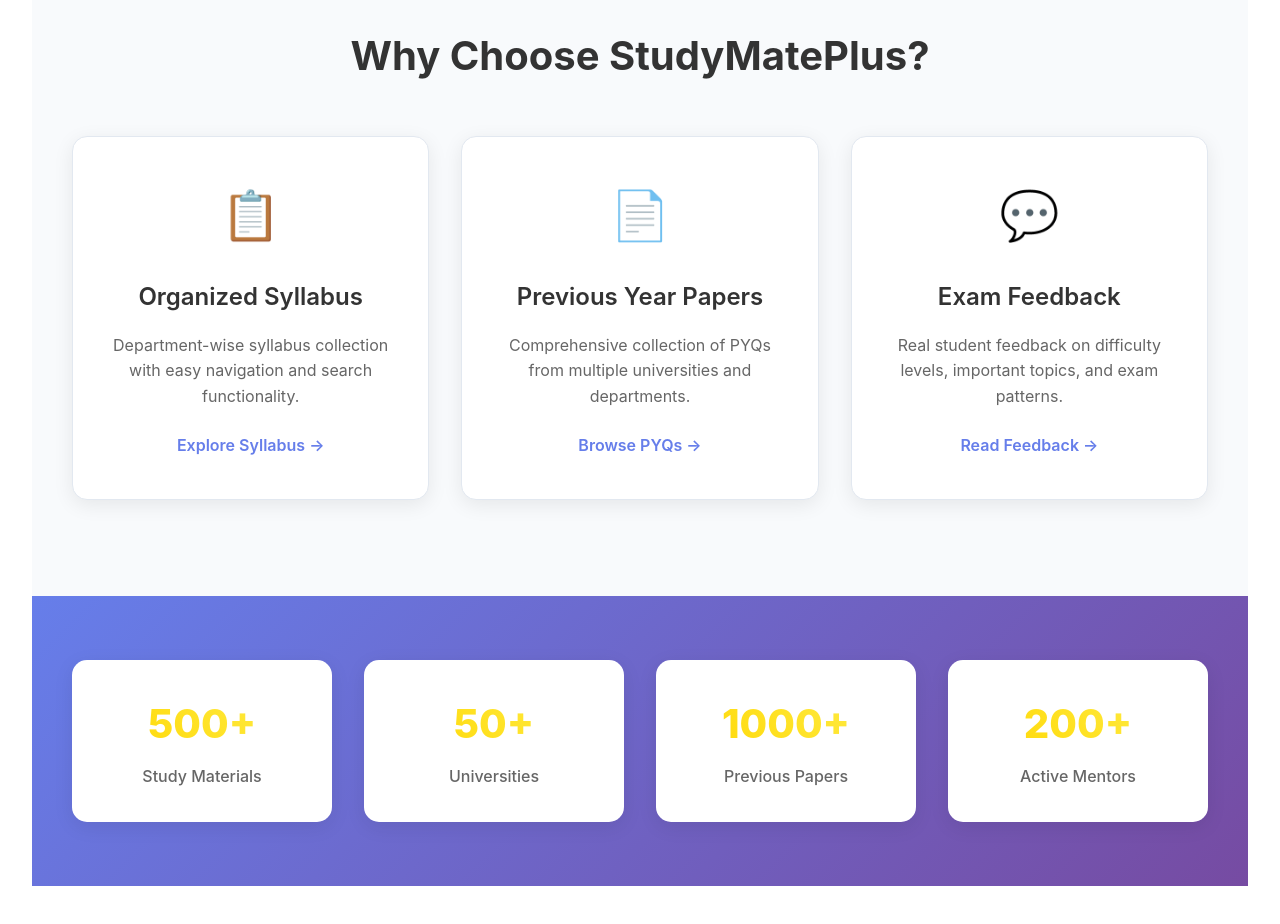
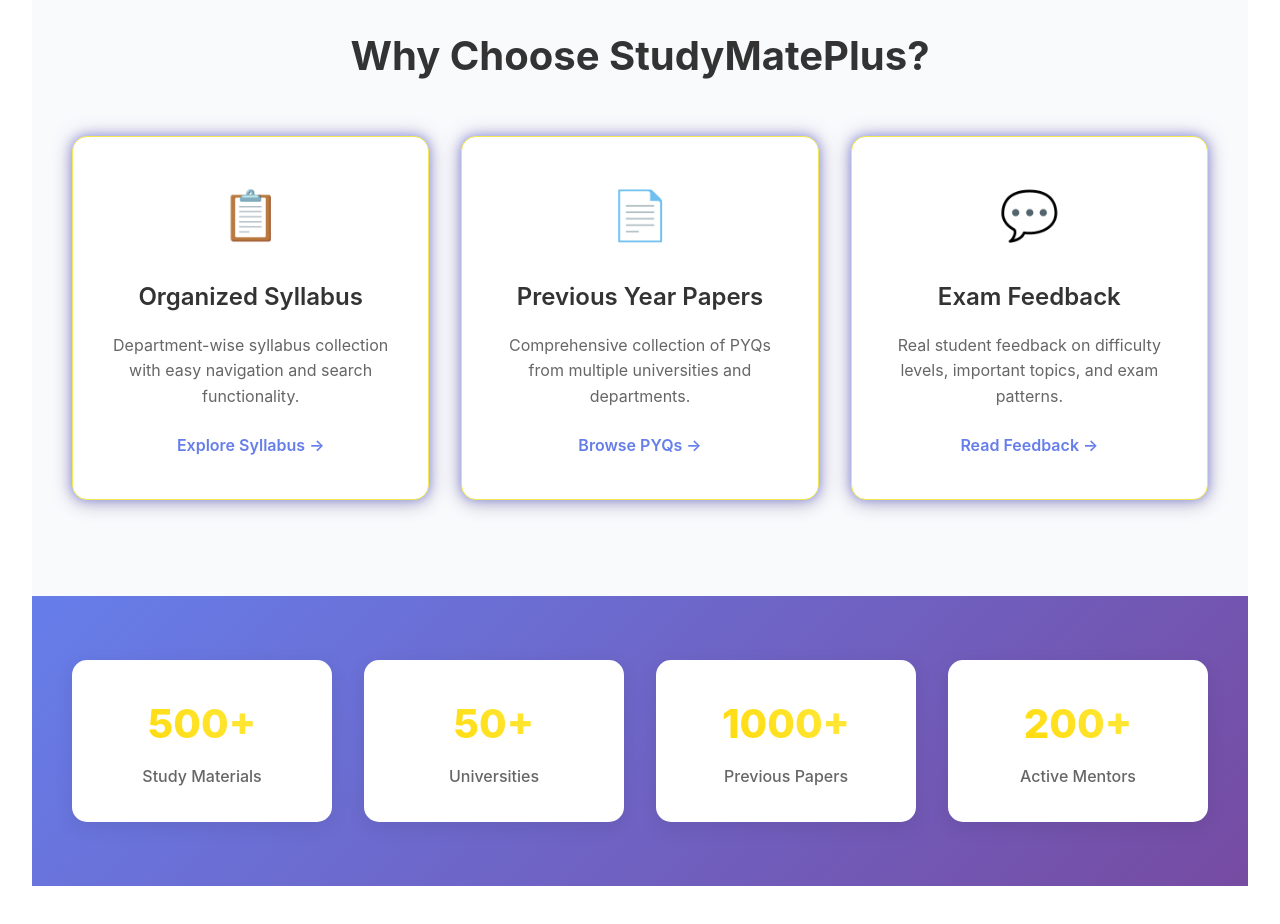
Before and after one commit to lovelymahor/StudyMatePlus, a React (Create React App) app in the folder client/: page / in a window 1280 px wide. Shown: the part 920-1844 px from the top of the page. Built offline with nearby package versions, Linux system fonts and the light colour scheme; no server answers.

Commit message:
Enhanced Feature Cards with Neon Glow Effect in Why Choose StudyMatePlus section

```diff
--- a/client/src/pages/Home.css
+++ b/client/src/pages/Home.css
@@ -215,14 +215,22 @@
   padding: 2.5rem;
   border-radius: 15px;
   text-align: center;
-  box-shadow: 0 5px 20px rgba(0, 0, 0, 0.08);
+  box-shadow:
+    0 0 10px rgba(102, 126, 234, 0.6), /* Inner glow */
+    0 0 20px rgba(118, 75, 162, 0.4), /* Outer glow */
+    0 5px 20px rgba(0, 0, 0, 0.1); /* Subtle base shadow */
   transition: all 0.3s ease;
-  border: 1px solid #e2e8f0;
+  border: 1px solid #f2e74f;
+  position: relative; /* Ensure proper layering */
+  z-index: 1; /* Keep cards above any background effects */
 }
 
 .feature-card:hover {
   transform: translateY(-10px);
-  box-shadow: 0 15px 40px rgba(0, 0, 0, 0.12);
+  box-shadow:
+    0 0 15px rgba(102, 126, 234, 0.8), /* Enhanced inner glow */
+    0 0 30px rgba(118, 75, 162, 0.6), /* Enhanced outer glow */
+    0 10px 30px rgba(0, 0, 0, 0.15); /* Enhanced base shadow */
 }
 
 .feature-icon {
```
